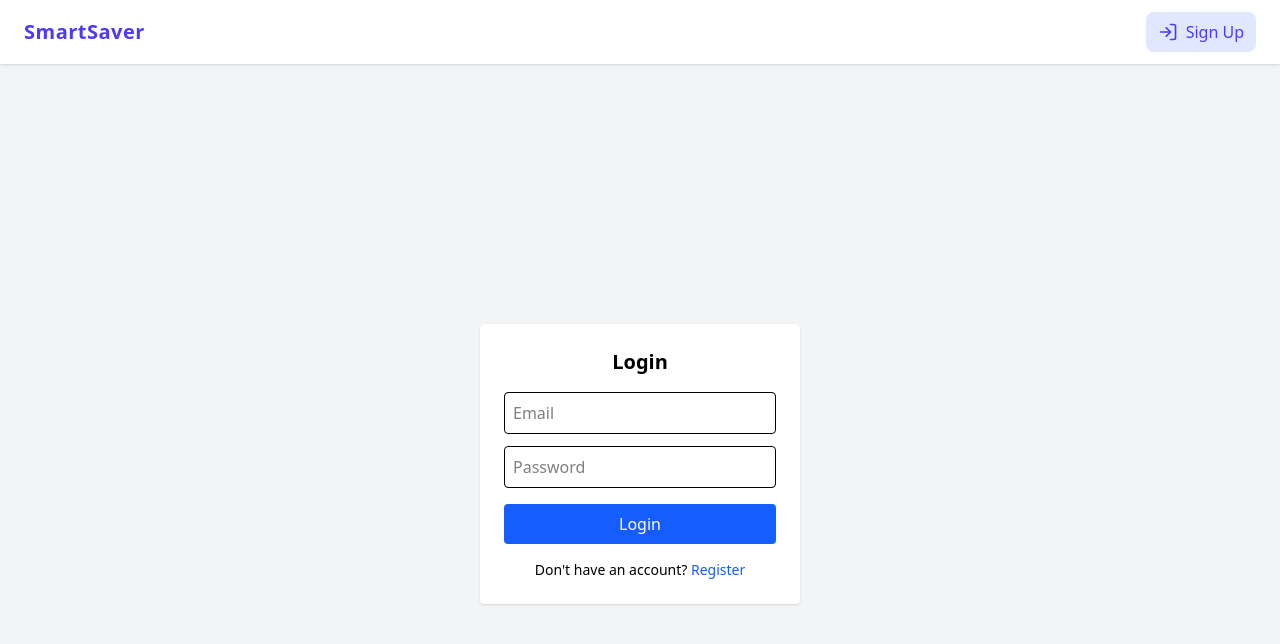
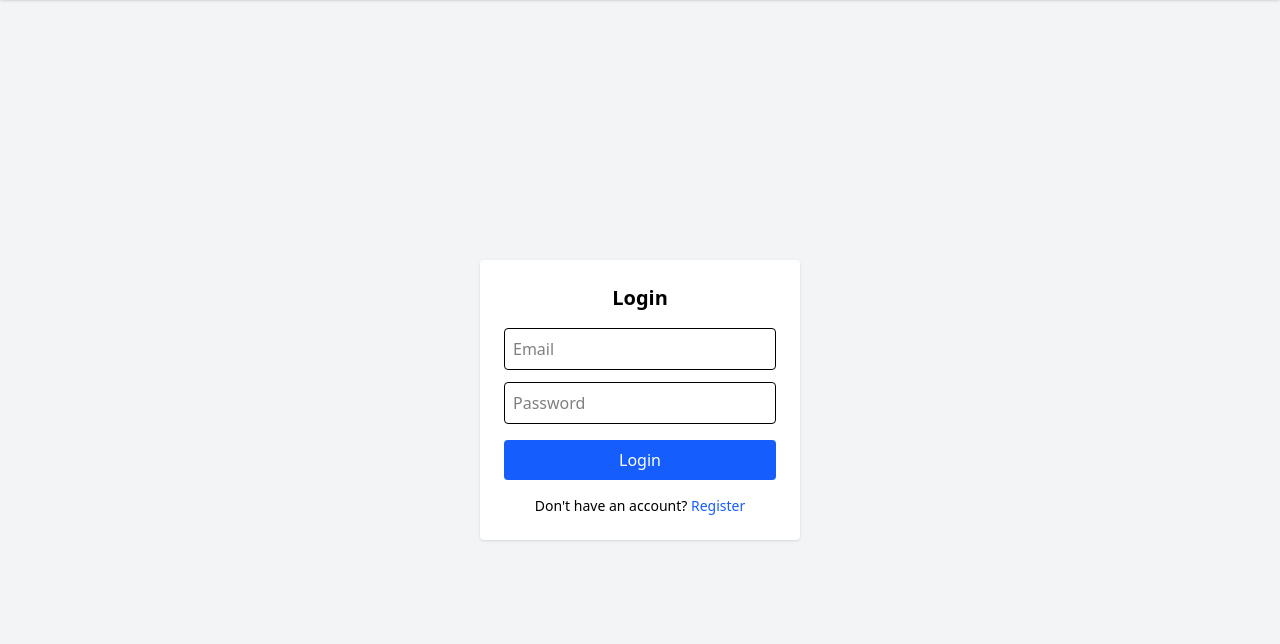
Before and after one commit to Stefan-Phan/SmartSaver, a Next.js app in the folder frontend/: page / in a window 1280 px wide. Shown: the top 644 px of the page. Built offline with nearby package versions, Linux system fonts and the light colour scheme.

Commit message:
Hide the header when not using it

```diff
--- a/frontend/app/components/Header.tsx
+++ b/frontend/app/components/Header.tsx
@@ -5,24 +5,28 @@ import Link from "next/link";
 import { useRouter } from "next/navigation";
 
 // import icons
-import {
-  Gauge,
-  List,
-  PlusCircle,
-  User,
-  Bot,
-  LogIn,
-  LogOut,
-} from "lucide-react";
+import { Gauge, List, PlusCircle, Bot, LogIn, LogOut } from "lucide-react";
 
 const Header: React.FC = () => {
   const [token, setToken] = useState<string | null>(null);
+  const [visible, setVisible] = useState(false);
   const router = useRouter();
 
   useEffect(() => {
-    const storedToken = localStorage.getItem("token");
-    setToken(storedToken);
-  }, [token]);
+    setToken(localStorage.getItem("token"));
+  }, []);
+
+  useEffect(() => {
+    const onMouseMove = (e: MouseEvent) => {
+      if (e.clientY <= 50) {
+        setVisible(true);
+      } else {
+        setVisible(false);
+      }
+    };
+    document.addEventListener("mousemove", onMouseMove);
+    return () => document.removeEventListener("mousemove", onMouseMove);
+  }, []);
 
   const handleSignOut = () => {
     localStorage.removeItem("token");
@@ -31,7 +35,14 @@ const Header: React.FC = () => {
   };
 
   return (
-    <header className="bg-white shadow sticky top-0 z-50">
+    <header
+      className={`
+        fixed left-0 right-0 top-0 z-50
+        bg-white shadow
+        transform transition-transform duration-300
+        ${visible ? "translate-y-0" : "-translate-y-full"}
+      `}
+    >
       <div className="max-w-7xl mx-auto px-6">
         <div className="flex justify-between items-center h-16">
           <Link href="/dashboard">
@@ -39,8 +50,6 @@ const Header: React.FC = () => {
               SmartSaver
             </div>
           </Link>
-
-          {/* Navigation Links */}
           <nav className="flex space-x-4 items-center">
             {token ? (
               <>
--- a/frontend/app/dashboard/page.tsx
+++ b/frontend/app/dashboard/page.tsx
@@ -185,7 +185,7 @@ const DashboardPage: React.FC = () => {
   };
 
   return (
-    <div className="flex">
+    <div className="flex min-h-screen">
       <div className="p-6 w-3/4">
         {error && (
           <div className="bg-red-100 border border-red-400 text-red-700 px-4 py-3 rounded relative mb-4">
```
